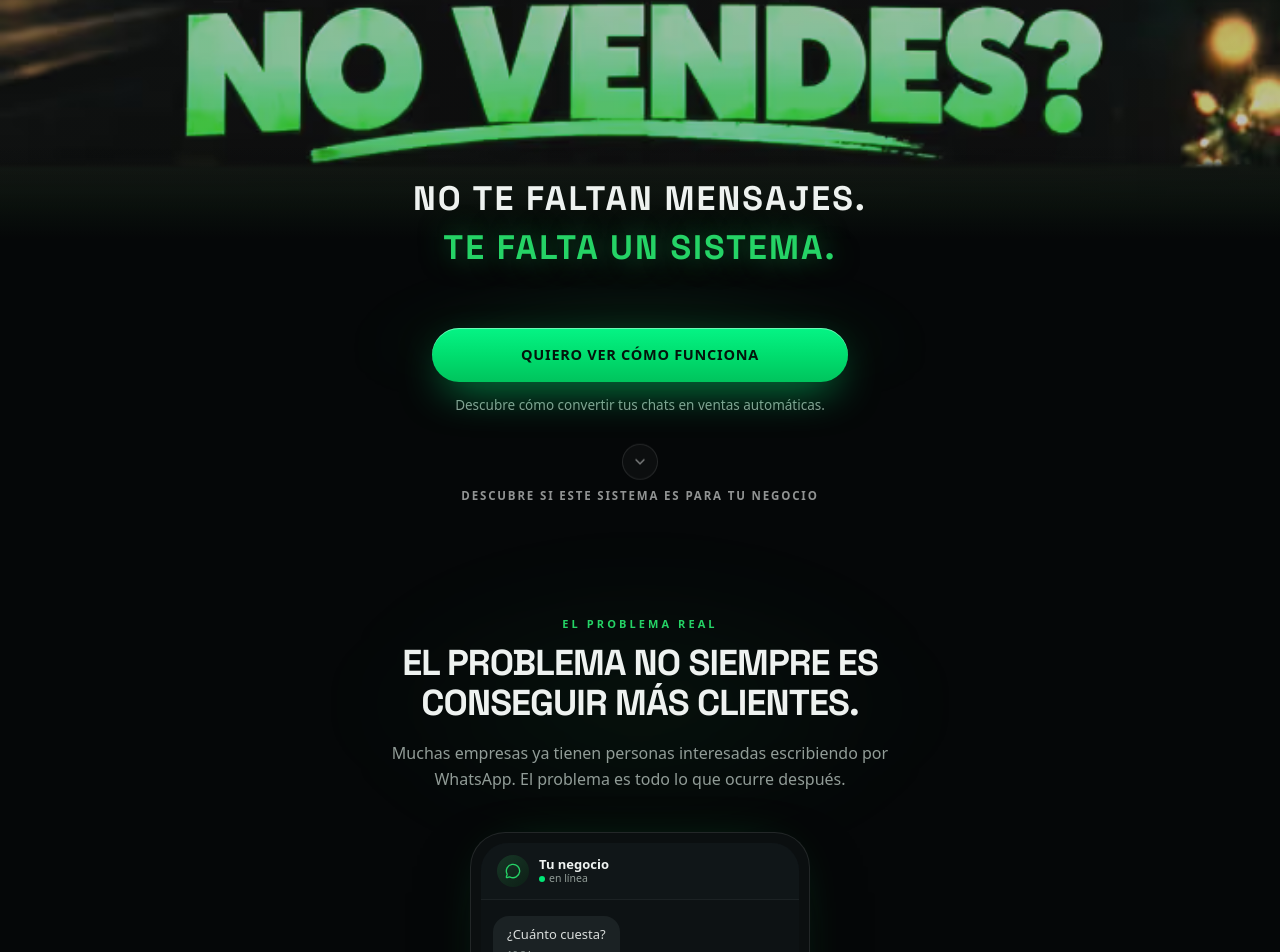
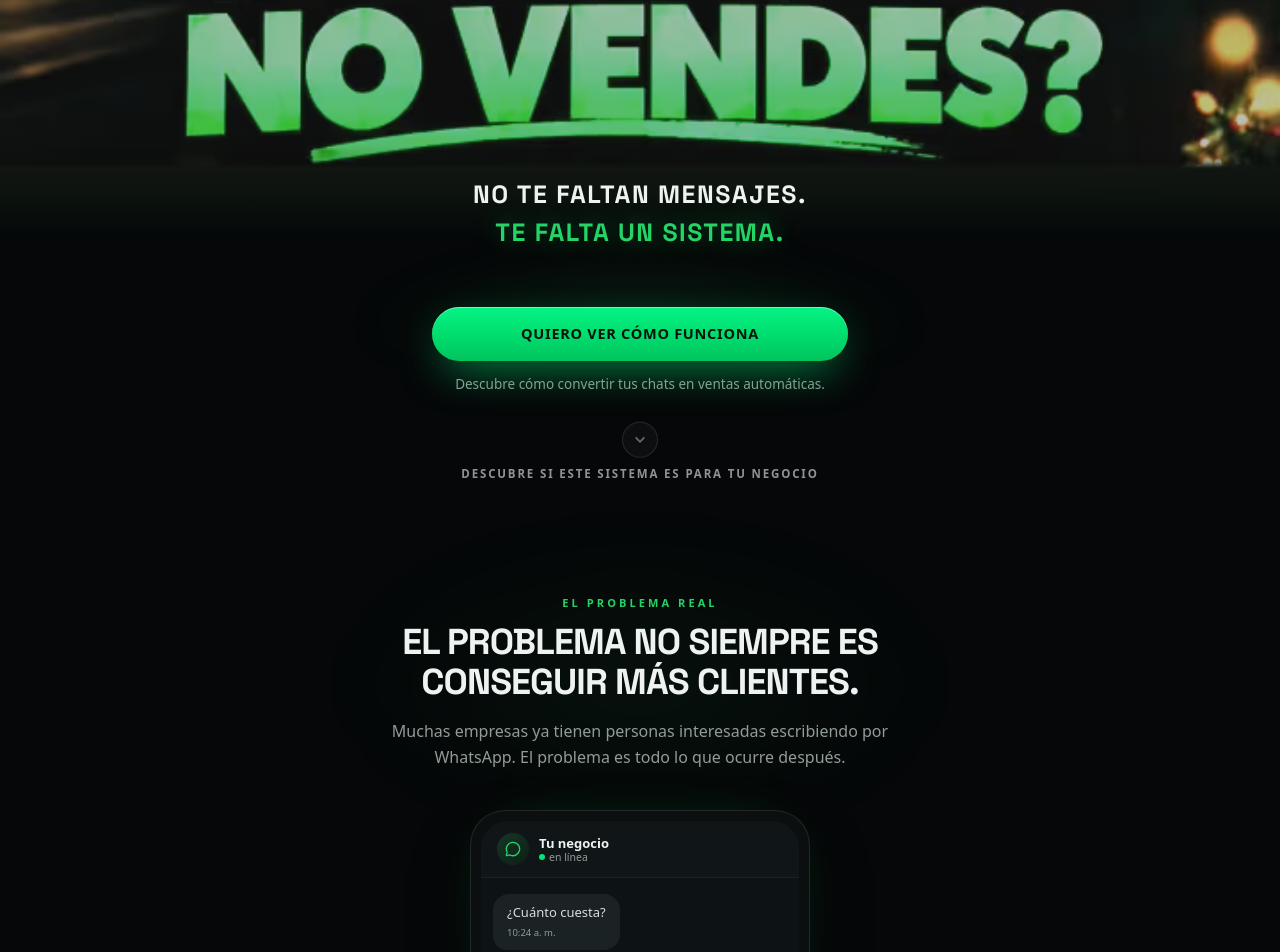
Before and after one commit to funnellersinfo-maker/whapi, a Next.js app: page / in a window 1280 px wide. Shown: the part 860-1812 px from the top of the page. Built offline with nearby package versions, Linux system fonts and the light colour scheme; no server answers.

Commit message:
hero: punchline mas compacta — clamp(17-25px), glow suave, +aire entre lineas

```diff
--- a/src/components/landing/hero.tsx
+++ b/src/components/landing/hero.tsx
@@ -69,10 +69,10 @@ export function Hero() {
           initial={{ opacity: 0, y: 16 }}
           animate={{ opacity: 1, y: 0 }}
           transition={{ delay: 0.55, duration: 0.9, ease: [0.22, 1, 0.36, 1] }}
-          className="font-display text-[clamp(20px,4vw,34px)] font-bold uppercase leading-[1.14] tracking-[0.06em] text-ink"
+          className="font-display text-[clamp(17px,3.1vw,25px)] font-bold uppercase leading-[1.16] tracking-[0.06em] text-ink"
         >
           <span className="block">No te faltan mensajes.</span>
-          <span className="mt-[0.32em] block text-wa [text-shadow:0_0_28px_rgba(37,211,102,0.5)]">
+          <span className="mt-[0.36em] block text-wa [text-shadow:0_0_24px_rgba(37,211,102,0.45)]">
             Te falta un sistema.
           </span>
         </motion.p>
```
